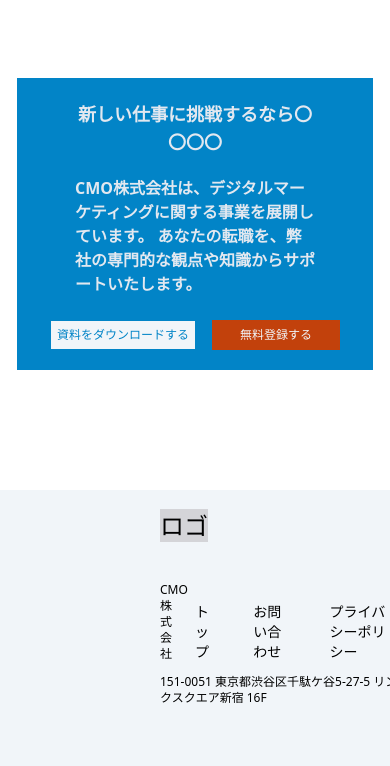
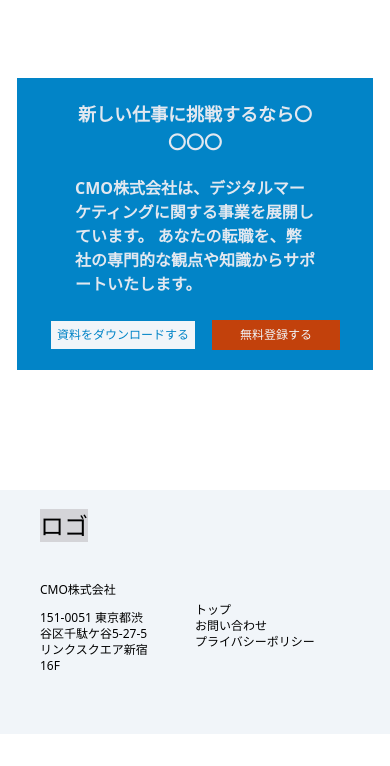
Before and after one commit to bonniarc/tailwindcss, a website: page public/index.html in a window 390 px wide. Shown: the part 3637-4403 px from the top of the page. After the commit the page ends 4371 px from the top, so only its background shows below. Drawn offline with nearby package versions, Linux system fonts and the light colour scheme.

Commit message:
Update index.html mobile footer

```diff
--- a/public/index.html
+++ b/public/index.html
@@ -247,19 +247,19 @@
 
                    <div class="h-5"></div>
 
-                     <logo class="w-20 bg-zinc-300 text-2xl m-40 ">ロゴ</logo>
+                     <logo class="w-20 bg-zinc-300 text-2xl mx-10 md:m-40 ">ロゴ</logo>
 
                      <div class="pt-10 grid grid-cols-2">
 
 
 
 
-                        <ul class="text-xs mb-10 mx-40">
+                        <ul class="text-xs mb-10 mx-10 md:mx-40">
                             <li class="pb-3">CMO株式会社</li>
-                            <li class="w-60">151-0051 東京都渋谷区千駄ケ谷5-27-5 リンクスクエア新宿 16F</li>
+                            <li class="md:w-60">151-0051 東京都渋谷区千駄ケ谷5-27-5 リンクスクエア新宿 16F</li>
                         </ul>
 
-                        <ul class="flex justify-center pt-5 gap-10 text-sm">
+                        <ul class="md:flex justify-center pt-5 gap-10 text-xs md:text-sm">
                             <li>トップ</li>
                             <li>お問い合わせ</li>
                             <li>プライバシーポリシー</li>
```
